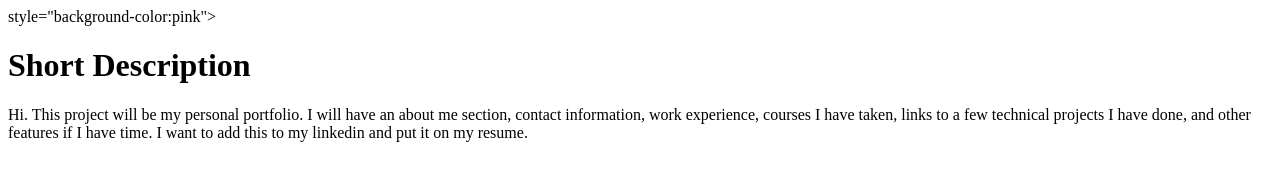
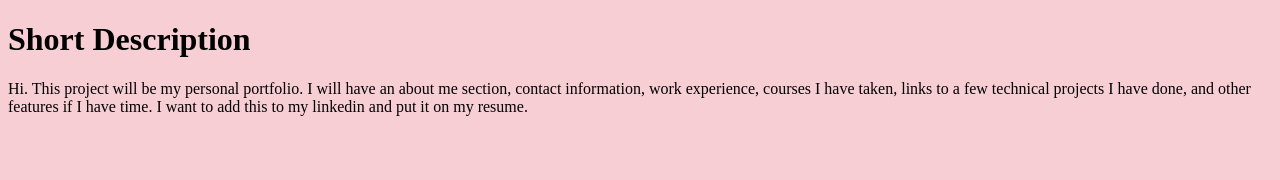
Before and after one commit to PiushaP/PiushaP.github.io, a plain HTML site: page index.html in a window 1280 px wide. Drawn offline with Linux system fonts and the light colour scheme.

Commit message:
Add files via upload

```diff
--- a/index.html
+++ b/index.html
@@ -3,7 +3,7 @@
     <head>
         <title> Personal Portfolio </title>
     </head>
-<body> style="background-color:pink">
+<body style="background-color:rgb(248, 206, 213)">
 
 <h1> Short Description </h1>
 <p>Hi. This project will be my personal portfolio. I will have an about me section, contact information, work experience, courses I have taken, links to a few technical projects I have done, and other features if I have time.
```
